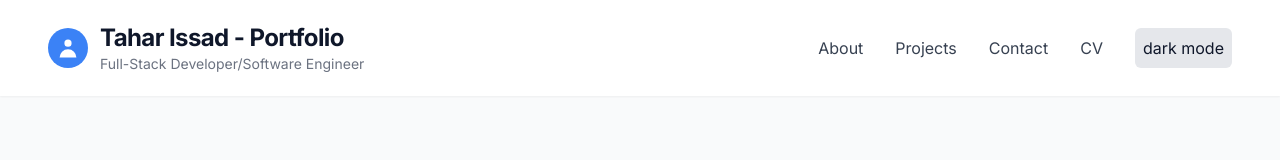
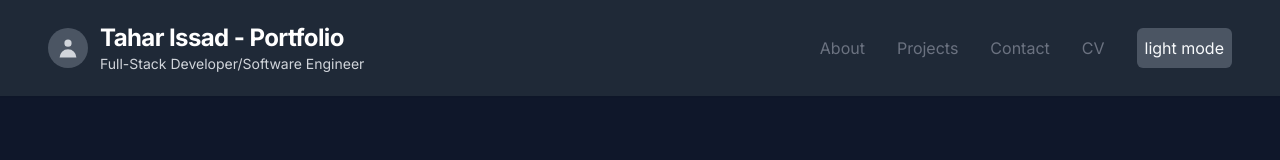
Before and after one commit to tissad-101010/portfolio, a Next.js app: page / in a window 1280 px wide. Shown: the top 160 px of the page. Built offline with nearby package versions, Linux system fonts and the light colour scheme.

Commit message:
set dark mode as default mode

```diff
--- a/src/app/layout.tsx
+++ b/src/app/layout.tsx
@@ -22,7 +22,8 @@ export default function RootLayout({
   children: React.ReactNode
 }) {
   return (
-    <html lang="fr">
+    // set dark mode by default, user can toggle it with the button in the header
+    <html lang="fr" className="dark">
       <head>
         <link rel="icon" href="favicon.ico" />
       </head>
--- a/src/components/navigation/NavLink.tsx
+++ b/src/components/navigation/NavLink.tsx
@@ -6,7 +6,7 @@
 /*   By: tissad <tissad@student.42.fr>              +#+  +:+       +#+        */
 /*                                                +#+#+#+#+#+   +#+           */
 /*   Created: 2026/02/18 10:48:37 by tissad            #+#    #+#             */
-/*   Updated: 2026/02/19 18:00:29 by tissad           ###   ########.fr       */
+/*   Updated: 2026/02/24 22:08:45 by tissad           ###   ########.fr       */
 /*                                                                            */
 /* ************************************************************************** */
 
@@ -36,7 +36,7 @@ export function handleDarkModeToggle() {
 			onClick={toggleDarkMode}
 			className="ml-4 p-2 rounded-md bg-gray-200 hover:bg-gray-300 transition-colors dark:bg-gray-600 dark:hover:bg-gray-500"
 		>
-			dark mode
+			light mode
 		</a>
 	)
 
```
